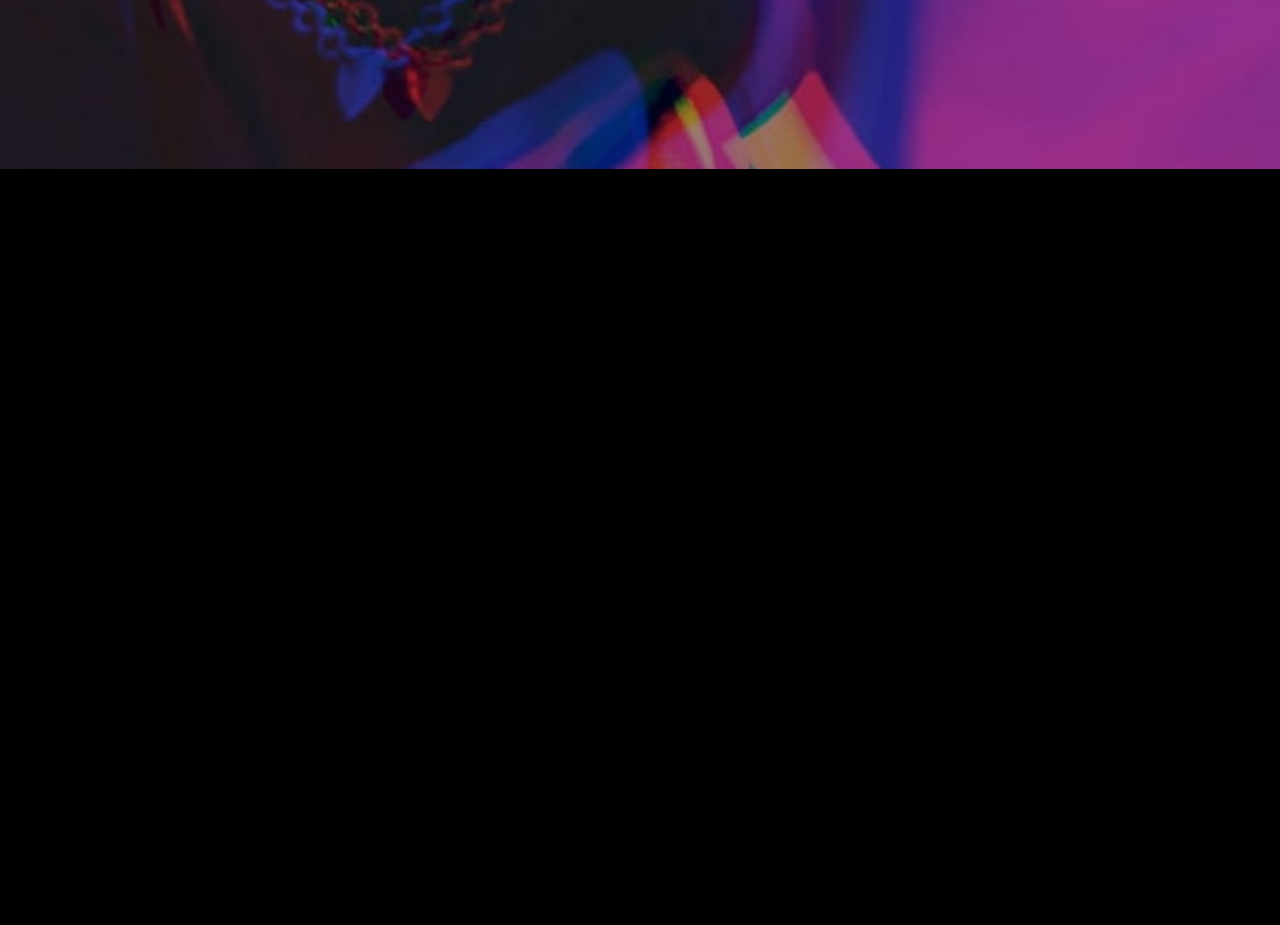
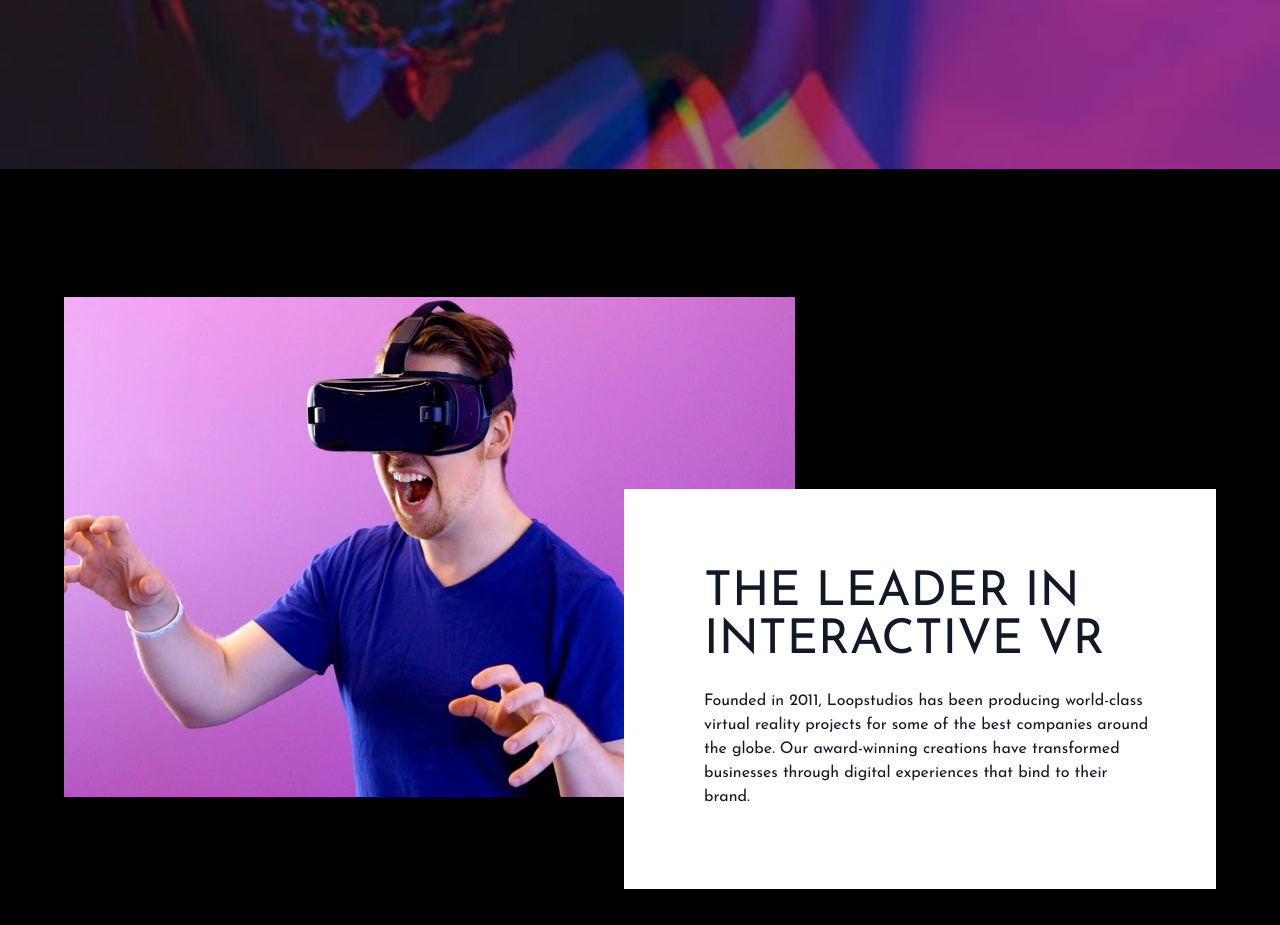
Before and after one commit to theRealIdc/tailwind, a plain HTML site: page idc-studio/index.html in a window 1280 px wide. Shown: the part 547-1472 px from the top of the page. Before the commit the page ends 800 px from the top, so only its background shows below. Drawn offline with nearby package versions, Linux system fonts and the light colour scheme.

Commit message:
feat: Creations section

```diff
--- a/idc-studio/index.html
+++ b/idc-studio/index.html
@@ -98,5 +98,32 @@
         </div>
       </div>
     </section>
+    <!-- Feature Section -->
+    <section>
+      <!-- Feature Container -->
+      <div
+        class="relative container flex-col max-w-6xl mx-auto my-32 px-6 text-gray-900 md:flex-row md:px-0"
+      >
+        <!-- Feature Image -->
+
+        <img src="images/desktop/image-interactive.jpg" alt="Interactive" />
+        <!-- Text Content -->
+        <div
+          class="top-48 pr-0 bg-white md:absolute md:right-0 md:py-20 md:pl-20"
+        >
+          <h2
+            class="max-w-lg mt-10 mb-6 font-sans text-4xl text-center text-gray-900 uppercase md:text-5xl md:mt-0 md:text-left"
+          >
+            The leader in interactive VR
+          </h2>
+          <p class="max-w-md text-center md:text-left">
+            Founded in 2011, Loopstudios has been producing world-class virtual
+            reality projects for some of the best companies around the globe.
+            Our award-winning creations have transformed businesses through
+            digital experiences that bind to their brand.
+          </p>
+        </div>
+      </div>
+    </section>
   </body>
 </html>
```
